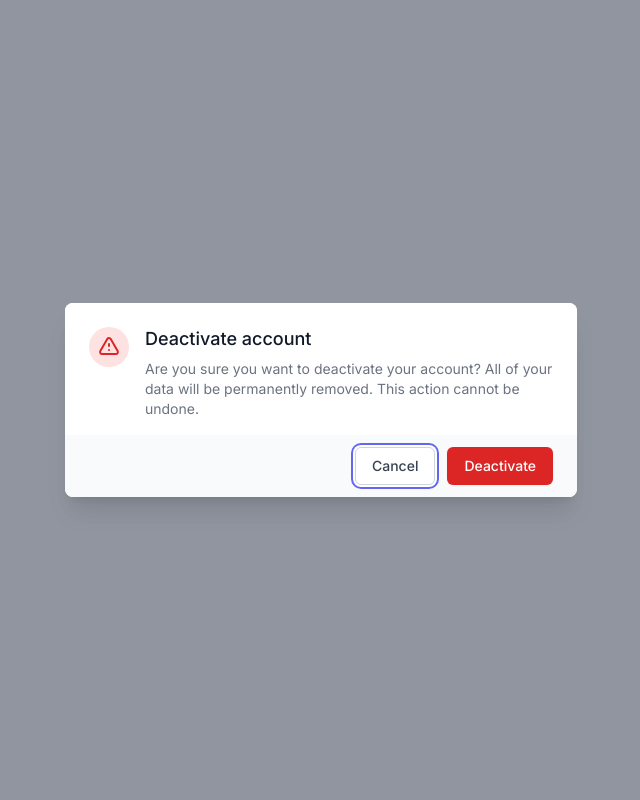
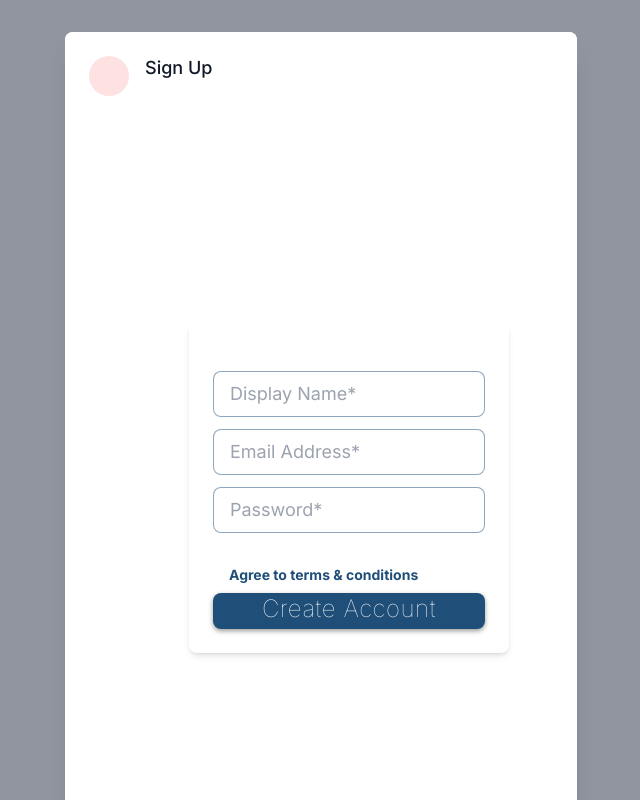
Before and after one commit to ballardingram/hello-world, a React (Create React App) app in the folder client/: page /register in a window 1280 px wide. Shown: the whole page, without its empty margins (319-959 px from the left). Built offline with nearby package versions, Linux system fonts and the light colour scheme.

Commit message:
halfway through modal

```diff
--- a/client/src/components/LoginForm/index.js
+++ b/client/src/components/LoginForm/index.js
@@ -1,7 +1,13 @@
 import React from 'react';
+import RegisterForm from '../RegisterForm';
 
 
 const LoginForm = () => {
+
+  const toggleModal = () => {
+    // toggle modal
+  }
+
   return (
     <div className="relative flex flex-col justify-center min-h-screen overflow-hidden">
         <div className="w-full p-6 m-auto bg-white rounded-lg shadow-md max-w-xs">
@@ -46,7 +52,7 @@ const LoginForm = () => {
                 <div
                   className='inline-block text-xs font-bold h-full content-center text-center'>
                   Need an account?
-                  <a href='/'> Register Here!</a>
+                  <button onClick={() => toggleModal()} > Register Here!</button>
                 </div>
               </div>
             </form>
--- a/client/src/components/RegisterForm/index.js
+++ b/client/src/components/RegisterForm/index.js
@@ -1,7 +1,8 @@
 /* This example requires Tailwind CSS v2.0+ */
 import { Fragment, useRef, useState } from 'react'
 import { Dialog, Transition } from '@headlessui/react'
-import { ExclamationIcon } from '@heroicons/react/outline'
+// import { ExclamationIcon } from '@heroicons/react/outline'
+import Toggle from "../Toggle"
 
 export default function RegisterForm() {
   const [open, setOpen] = useState(true)
@@ -38,13 +39,75 @@ export default function RegisterForm() {
                 <div className="bg-white px-4 pt-5 pb-4 sm:p-6 sm:pb-4">
                   <div className="sm:flex sm:items-start">
                     <div className="mx-auto flex-shrink-0 flex items-center justify-center h-12 w-12 rounded-full bg-red-100 sm:mx-0 sm:h-10 sm:w-10">
-                      <ExclamationIcon className="h-6 w-6 text-red-600" aria-hidden="true" />
+                      {/* <ExclamationIcon className="h-6 w-6 text-red-600" aria-hidden="true" /> */}
                     </div>
                     <div className="mt-3 text-center sm:mt-0 sm:ml-4 sm:text-left">
                       <Dialog.Title as="h3" className="text-lg leading-6 font-medium text-gray-900">
-                        Deactivate account
+                        Sign Up
                       </Dialog.Title>
                       <div className="mt-2">
+                      <div className="relative flex flex-col justify-center min-h-screen overflow-hidden">
+         <div className="w-full p-6 m-auto bg-white rounded-lg shadow-md max-w-xs">
+
+             <form className='mt-6'>
+
+               <div className='mb-3'>
+                 <label
+                  for='displayName'
+                  className='block text-sm'>
+                </label>
+                <input
+                  type='displayName'
+                  className='block text-lg w-full px-4 py-2 mt-2 bg-white border rounded-lg focus:border-blue-400 focus:ring-current-300 focus:outline-none focus:ring focus:ring-opacity-40'
+                  placeholder='Display Name*'
+                  id='username'
+                />
+              </div>
+
+              <div className='mb-3'>
+                <label
+                  for='email'
+                  className='block text-sm'>
+                </label>
+                <input
+                  type='email'
+                  className='block text-lg w-full px-4 py-2 mt-2 bg-white border rounded-lg focus:border-blue-400 focus:ring-blue-300 focus:outline-none focus:ring focus:ring-opacity-40'
+                  placeholder='Email Address*'
+                  id='email'
+                />
+              </div>
+
+              <div className='mb-3'>
+                <label
+                  for='password'
+                  className='block text-sm'>
+                </label>
+                <input
+                  type='password'
+                  className='block text-lg w-full px-4 py-2 mt-2 bg-white border rounded-lg focus:border-blue-400 focus:ring-current-300 focus:outline-none focus:ring focus:ring-opacity-40'
+                  placeholder='Password*'
+                  id='password'
+                />
+              </div>
+
+                <div className='mt-8 flex content-center justify-between' id='terms-label'>
+                  <div className='inline-block ml-4 text-sm font-bold h-full content-center'>
+                    Agree to terms & conditions
+                  </div>
+                    <Toggle></Toggle>
+                </div>
+
+                <div className='mt-2'>
+                    <button
+                      className='w-full px-4 pb-1 tracking-wide text-white rounded-lg text-2xl font-thin'
+                      id='form-btn'>
+                          Create Account
+                    </button>
+                </div>
+            </form>
+
+        </div>
+    </div>
                         <p className="text-sm text-gray-500">
                           Are you sure you want to deactivate your account? All of your data will be permanently
                           removed. This action cannot be undone.
--- a/client/src/utils/queries.js
+++ b/client/src/utils/queries.js
@@ -0,0 +1,16 @@
+import { gql } from '@apollo/client';
+
+export const QUERY_USER = gql`
+  query user($username: String!) {
+    user(username: $username) {
+      _id
+      fullname
+      email
+      friendCount
+      friends {
+        _id
+        fullname
+      }
+    }
+  }
+`;
```
Also changed, not shown: 1 other file (tests, documents, lock files or other folders).
